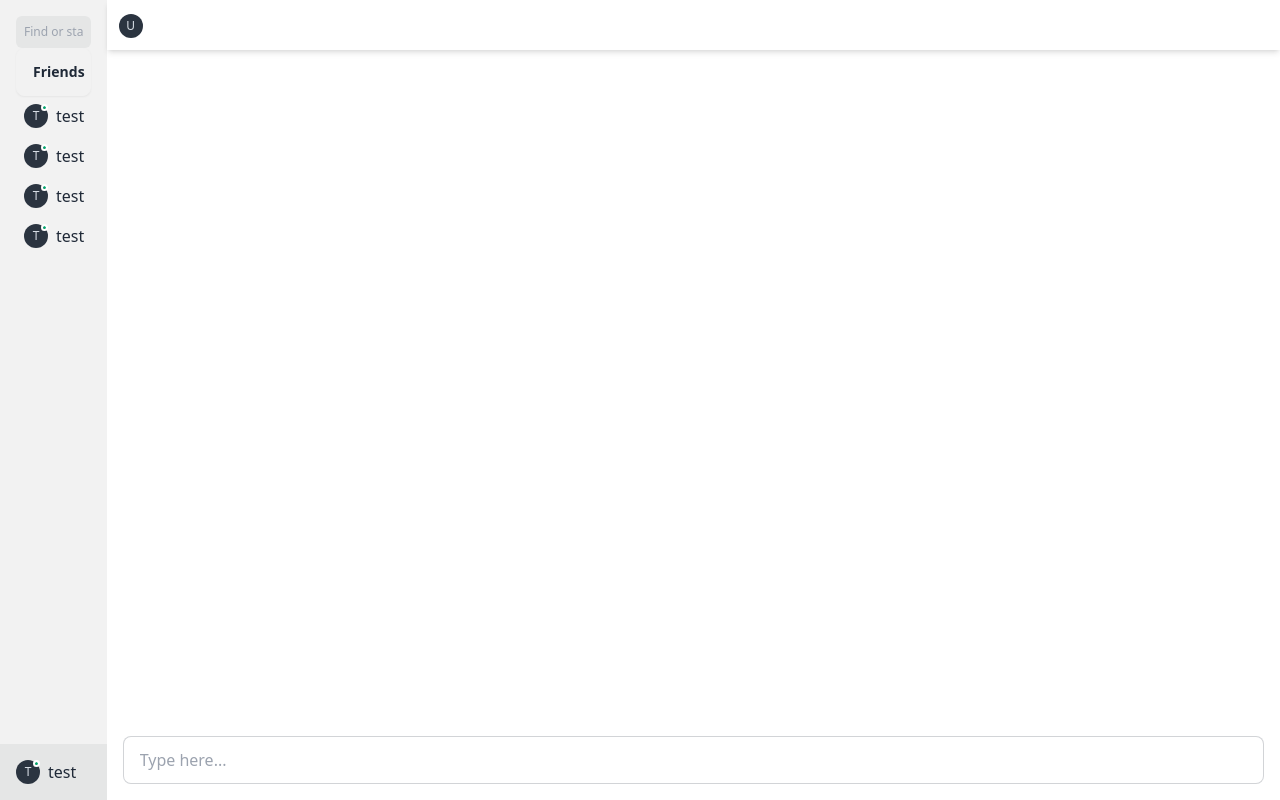
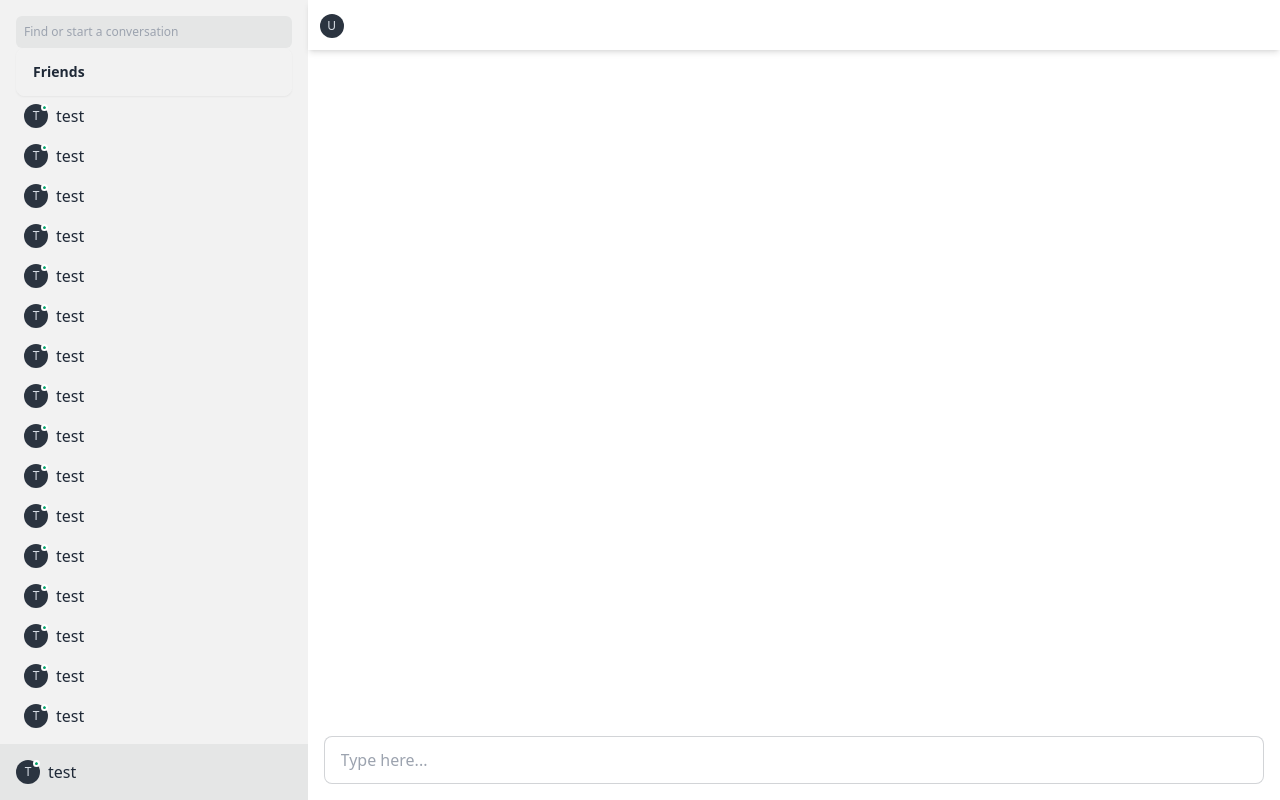
Before and after one commit to R894/chat-app, a React (Vite) app in the folder v2client/: page / in a window 1280 px wide. Built offline with nearby package versions, Linux system fonts and the light colour scheme.

Commit message:
add Chat.tsx

```diff
--- a/v2client/src/App.tsx
+++ b/v2client/src/App.tsx
@@ -1,16 +1,8 @@
-import Chatbox from "./components/Chatbox";
-import Userinfo from "./components/UserInfo";
-import UserList from "./components/UserList";
+import Chat from "./pages/Chat";
 
 function App() {
   return (
-    <div className="flex h-screen">
-      <div className="w-1/12 flex flex-col justify-between bg-base-200">
-        <UserList />
-        <Userinfo/>
-      </div>
-      <Chatbox />
-    </div>
+    <Chat/>
   );
 }
 
--- a/v2client/src/components/UserInfo.tsx
+++ b/v2client/src/components/UserInfo.tsx
@@ -1,4 +1,4 @@
-import UserCard from "./Usercard";
+import UserCard from "./UserCard";
 
 const Userinfo = () => {
     return ( <div className="bg-base-300 p-2">
--- a/v2client/src/components/UserList.tsx
+++ b/v2client/src/components/UserList.tsx
@@ -1,14 +1,36 @@
-import UserCard from "./Usercard";
+import UserCard from "./UserCard";
 
 const UserList = () => {
   return (
-    <div className="p-4">
-      <input className="text-xs w-full p-2 bg-base-300 rounded-md" placeholder="Find or start a conversation"/>
-      <button className="btn w-full hover:bg-base-100 justify-start">Friends</button>
-      <UserCard username="test"/>
-      <UserCard username="test"/>
-      <UserCard username="test"/>
-      <UserCard username="test"/>
+    <div className="p-4 flex-grow max-h-screen overflow-hidden">
+      <input
+        className="text-xs w-full p-2 bg-base-300 rounded-md"
+        placeholder="Find or start a conversation"
+      />
+      <button className="btn w-full hover:bg-base-100 justify-start">
+        Friends
+      </button>
+      <div className="overflow-auto h-full">
+        <UserCard username="test" />
+        <UserCard username="test" />
+        <UserCard username="test" />
+        <UserCard username="test" />
+        <UserCard username="test" />
+        <UserCard username="test" />
+        <UserCard username="test" />
+        <UserCard username="test" />
+        <UserCard username="test" />
+        <UserCard username="test" />
+        <UserCard username="test" />
+        <UserCard username="test" />
+        <UserCard username="test" />
+        <UserCard username="test" />
+        <UserCard username="test" />
+        <UserCard username="test" />
+        <UserCard username="test" />
+        <UserCard username="test" />
+        <UserCard username="test" />
+      </div>
     </div>
   );
 };
--- /dev/null
+++ b/v2client/src/pages/Chat.tsx
@@ -0,0 +1,17 @@
+import Chatbox from "../components/Chatbox";
+import Userinfo from "../components/UserInfo";
+import UserList from "../components/UserList";
+
+const Chat = () => {
+  return (
+    <div className="flex h-screen">
+      <div className="flex flex-col bg-base-200">
+        <UserList />
+        <Userinfo />
+      </div>
+      <Chatbox />
+    </div>
+  );
+};
+
+export default Chat;
```
